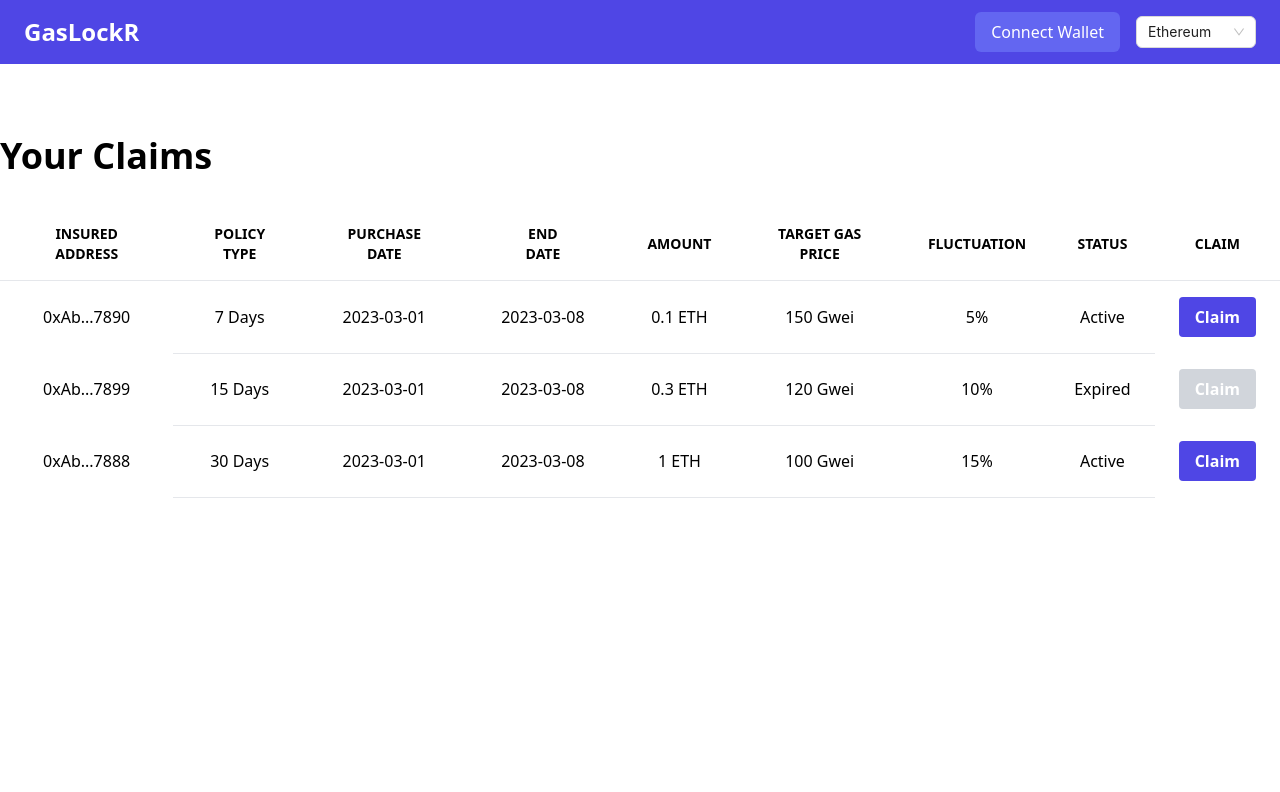
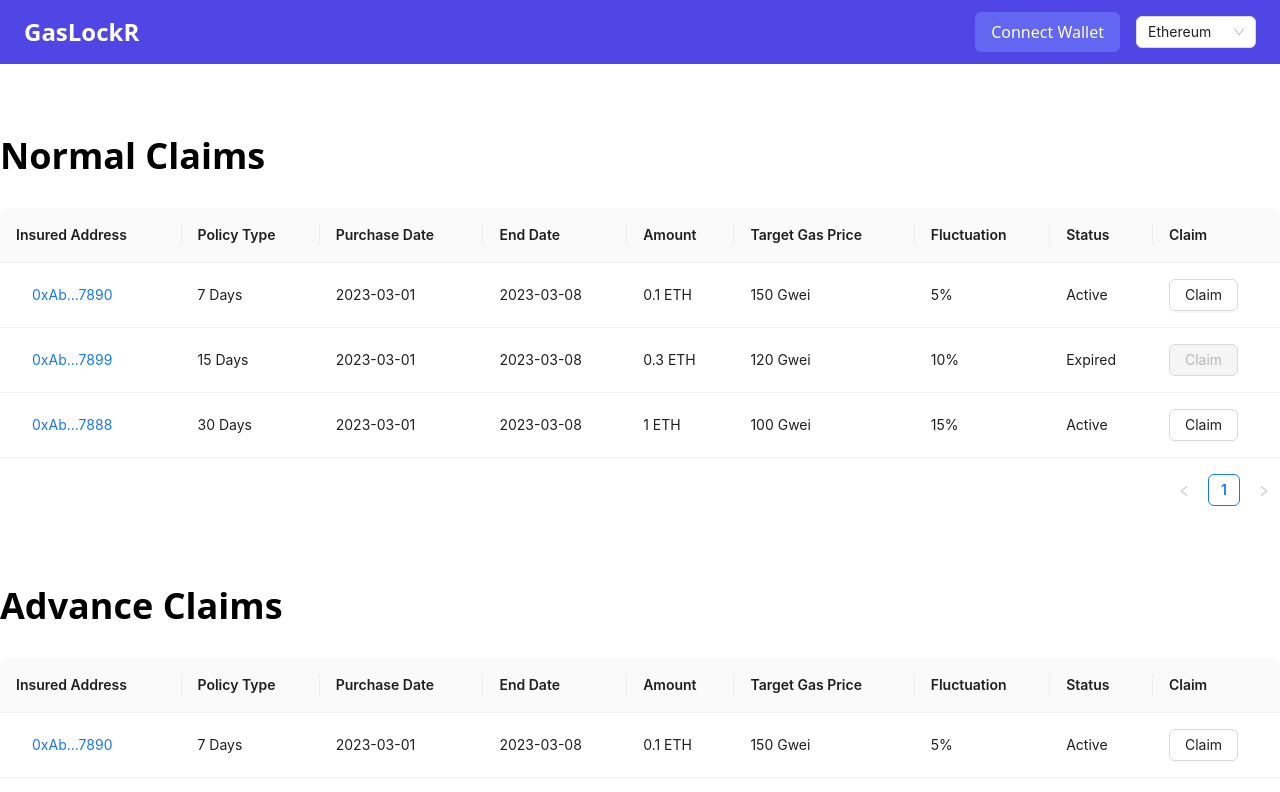
Before and after one commit to GasLockR/gaslockr, a React (Create React App) app: page /claims in a window 1280 px wide. Shown: the top 792 px of the page. Built offline with nearby package versions, Linux system fonts and the light colour scheme.

Commit message:
Refactor table with antd

```diff
--- a/src/components/ClaimsPage.jsx
+++ b/src/components/ClaimsPage.jsx
@@ -1,131 +1,13 @@
 import React from "react";
+import AdvanceClaims from "./advanceClaims/AdvanceClaims";
+import NormalClaims from "./normalClaims/NormalClaims";
 
 const ClaimsPage = () => {
-  const policies = [
-    {
-      id: 1,
-      insuredAddress: "0xAbC12345dEf67890GhI12345jKl67890",
-      policyType: "7 Days",
-      amount: 0.1,
-      fluctuation: 5,
-      status: "Active",
-      targetGasPrice: 150,
-      purchaseDate: "2023-03-01",
-      endDate: "2023-03-08",
-    },
-    {
-      id: 2,
-      insuredAddress: "0xAbC12345dEf67890GhI12345jKl67899",
-      policyType: "15 Days",
-      amount: 0.3,
-      fluctuation: 10,
-      status: "Expired",
-      targetGasPrice: 120,
-      purchaseDate: "2023-03-01",
-      endDate: "2023-03-08",
-    },
-    {
-      id: 3,
-      insuredAddress: "0xAbC12345dEf67890GhI12345jKl67888",
-      policyType: "30 Days",
-      amount: 1,
-      fluctuation: 15,
-      status: "Active",
-      targetGasPrice: 100,
-      purchaseDate: "2023-03-01",
-      endDate: "2023-03-08",
-    },
-  ];
-
   return (
-    <div className="container mx-auto py-8">
-      <h1 className="text-4xl font-bold mb-8">Your Claims</h1>
-      <table className="table-auto w-full">
-        <thead>
-          <tr className="text-center">
-            <th className="py-4 px-6 bg-grey-lightest font-bold uppercase text-sm text-grey-dark border-b border-grey-light">
-              Insured Address
-            </th>
-            <th className="py-4 px-6 bg-grey-lightest font-bold uppercase text-sm text-grey-dark border-b border-grey-light">
-              Policy Type
-            </th>
-            <th className="py-4 px-6 bg-grey-lightest font-bold uppercase text-sm text-grey-dark border-b border-grey-light">
-              Purchase Date
-            </th>
-            <th className="py-4 px-12 bg-grey-lightest font-bold uppercase text-sm text-grey-dark border-b border-grey-light">
-              End Date
-            </th>
-            <th className="py-4 px-6 bg-grey-lightest font-bold uppercase text-sm text-grey-dark border-b border-grey-light">
-              Amount
-            </th>
-            <th className="py-4 px-6 bg-grey-lightest font-bold uppercase text-sm text-grey-dark border-b border-grey-light">
-              Target Gas Price
-            </th>
-            <th className="py-4 px-6 bg-grey-lightest font-bold uppercase text-sm text-grey-dark border-b border-grey-light">
-              Fluctuation
-            </th>
-            <th className="py-4 px-6 bg-grey-lightest font-bold uppercase text-sm text-grey-dark border-b border-grey-light">
-              Status
-            </th>
-            <th className="py-4 px-6 bg-grey-lightest font-bold uppercase text-sm text-grey-dark border-b border-grey-light">
-              Claim
-            </th>
-          </tr>
-        </thead>
-        <tbody>
-          {policies.map((policy, index) => (
-            <tr className="text-center" key={policy.id}>
-              <td className="px-6 py-4 whitespace-nowrap">
-                <button
-                  className="hover:text-[#4e46dc]"
-                  onClick={() => {
-                    navigator.clipboard.writeText(policy.insuredAddress);
-                  }}
-                >
-                  {`${policy.insuredAddress.slice(
-                    0,
-                    4
-                  )}...${policy.insuredAddress.slice(-4)}`}
-                </button>
-              </td>
-              <td className="py-4 px-6 border-b border-grey-light">
-                {policy.policyType}
-              </td>
-              <td className="py-4 px-6 border-b border-grey-light">
-                {policy.purchaseDate}
-              </td>
-              <td className="py-4 px-6 border-b border-grey-light">
-                {policy.endDate}
-              </td>
-              <td className="py-4 px-6 border-b border-grey-light">
-                {policy.amount} ETH
-              </td>
-              <td className="py-4 px-6 border-b border-grey-light">
-                {policy.targetGasPrice} Gwei
-              </td>
-              <td className="py-4 px-6 border-b border-grey-light">
-                {policy.fluctuation}%
-              </td>
-              <td className="py-4 px-6 border-b border-grey-light">
-                {policy.status}
-              </td>
-              <td className="px-6 py-4 whitespace-nowrap">
-                <button
-                  className={`${
-                    policy.status === "Active"
-                      ? "bg-indigo-600"
-                      : "bg-gray-300 cursor-not-allowed"
-                  } text-white font-semibold py-2 px-4 rounded`}
-                  disabled={policy.status !== "Active"}
-                >
-                  Claim
-                </button>
-              </td>
-            </tr>
-          ))}
-        </tbody>
-      </table>
-    </div>
+    <>
+      <NormalClaims />
+      <AdvanceClaims />
+    </>
   );
 };
 
--- /dev/null
+++ b/src/components/advanceClaims/AdvanceClaims.jsx
@@ -0,0 +1,113 @@
+import React from "react";
+import { Table, Button, Space } from "antd";
+
+const AdvanceClaims = () => {
+  const policies = [
+    {
+      id: 1,
+      insuredAddress: "0xAbC12345dEf67890GhI12345jKl67890",
+      policyType: "7 Days",
+      amount: 0.1,
+      fluctuation: 5,
+      status: "Active",
+      targetGasPrice: 150,
+      purchaseDate: "2023-03-01",
+      endDate: "2023-03-08",
+    },
+    {
+      id: 2,
+      insuredAddress: "0xAbC12345dEf67890GhI12345jKl67899",
+      policyType: "15 Days",
+      amount: 0.3,
+      fluctuation: 10,
+      status: "Expired",
+      targetGasPrice: 120,
+      purchaseDate: "2023-03-01",
+      endDate: "2023-03-08",
+    },
+    {
+      id: 3,
+      insuredAddress: "0xAbC12345dEf67890GhI12345jKl67888",
+      policyType: "30 Days",
+      amount: 1,
+      fluctuation: 15,
+      status: "Active",
+      targetGasPrice: 100,
+      purchaseDate: "2023-03-01",
+      endDate: "2023-03-08",
+    },
+  ];
+
+  const columns = [
+    {
+      title: "Insured Address",
+      dataIndex: "insuredAddress",
+      key: "insuredAddress",
+      render: (text) => (
+        <Button
+          type="link"
+          onClick={() => {
+            navigator.clipboard.writeText(text);
+          }}
+        >
+          {`${text.slice(0, 4)}...${text.slice(-4)}`}
+        </Button>
+      ),
+    },
+    {
+      title: "Policy Type",
+      dataIndex: "policyType",
+      key: "policyType",
+    },
+    {
+      title: "Purchase Date",
+      dataIndex: "purchaseDate",
+      key: "purchaseDate",
+    },
+    {
+      title: "End Date",
+      dataIndex: "endDate",
+      key: "endDate",
+    },
+    {
+      title: "Amount",
+      dataIndex: "amount",
+      key: "amount",
+      render: (text) => `${text} ETH`,
+    },
+    {
+      title: "Target Gas Price",
+      dataIndex: "targetGasPrice",
+      key: "targetGasPrice",
+      render: (text) => `${text} Gwei`,
+    },
+    {
+      title: "Fluctuation",
+      dataIndex: "fluctuation",
+      key: "fluctuation",
+      render: (text) => `${text}%`,
+    },
+    {
+      title: "Status",
+      dataIndex: "status",
+      key: "status",
+    },
+    {
+      title: "Claim",
+      key: "claim",
+      render: (_, record) => (
+        <Space size="middle">
+          <Button disabled={record.status !== "Active"}>Claim</Button>
+        </Space>
+      ),
+    },
+  ];
+  return (
+    <div className="container mx-auto py-8">
+      <h1 className="text-4xl font-bold mb-8">Advance Claims</h1>
+      <Table columns={columns} dataSource={policies} rowKey="id" />
+    </div>
+  );
+};
+
+export default AdvanceClaims;
--- /dev/null
+++ b/src/components/normalClaims/NormalClaims.jsx
@@ -0,0 +1,113 @@
+import React from "react";
+import { Table, Button, Space } from "antd";
+
+const NormalClaims = () => {
+  const policies = [
+    {
+      id: 1,
+      insuredAddress: "0xAbC12345dEf67890GhI12345jKl67890",
+      policyType: "7 Days",
+      amount: 0.1,
+      fluctuation: 5,
+      status: "Active",
+      targetGasPrice: 150,
+      purchaseDate: "2023-03-01",
+      endDate: "2023-03-08",
+    },
+    {
+      id: 2,
+      insuredAddress: "0xAbC12345dEf67890GhI12345jKl67899",
+      policyType: "15 Days",
+      amount: 0.3,
+      fluctuation: 10,
+      status: "Expired",
+      targetGasPrice: 120,
+      purchaseDate: "2023-03-01",
+      endDate: "2023-03-08",
+    },
+    {
+      id: 3,
+      insuredAddress: "0xAbC12345dEf67890GhI12345jKl67888",
+      policyType: "30 Days",
+      amount: 1,
+      fluctuation: 15,
+      status: "Active",
+      targetGasPrice: 100,
+      purchaseDate: "2023-03-01",
+      endDate: "2023-03-08",
+    },
+  ];
+
+  const columns = [
+    {
+      title: "Insured Address",
+      dataIndex: "insuredAddress",
+      key: "insuredAddress",
+      render: (text) => (
+        <Button
+          type="link"
+          onClick={() => {
+            navigator.clipboard.writeText(text);
+          }}
+        >
+          {`${text.slice(0, 4)}...${text.slice(-4)}`}
+        </Button>
+      ),
+    },
+    {
+      title: "Policy Type",
+      dataIndex: "policyType",
+      key: "policyType",
+    },
+    {
+      title: "Purchase Date",
+      dataIndex: "purchaseDate",
+      key: "purchaseDate",
+    },
+    {
+      title: "End Date",
+      dataIndex: "endDate",
+      key: "endDate",
+    },
+    {
+      title: "Amount",
+      dataIndex: "amount",
+      key: "amount",
+      render: (text) => `${text} ETH`,
+    },
+    {
+      title: "Target Gas Price",
+      dataIndex: "targetGasPrice",
+      key: "targetGasPrice",
+      render: (text) => `${text} Gwei`,
+    },
+    {
+      title: "Fluctuation",
+      dataIndex: "fluctuation",
+      key: "fluctuation",
+      render: (text) => `${text}%`,
+    },
+    {
+      title: "Status",
+      dataIndex: "status",
+      key: "status",
+    },
+    {
+      title: "Claim",
+      key: "claim",
+      render: (_, record) => (
+        <Space size="middle">
+          <Button disabled={record.status !== "Active"}>Claim</Button>
+        </Space>
+      ),
+    },
+  ];
+  return (
+    <div className="container mx-auto py-8">
+      <h1 className="text-4xl font-bold mb-8">Normal Claims</h1>
+      <Table columns={columns} dataSource={policies} rowKey="id" />
+    </div>
+  );
+};
+
+export default NormalClaims;
```
